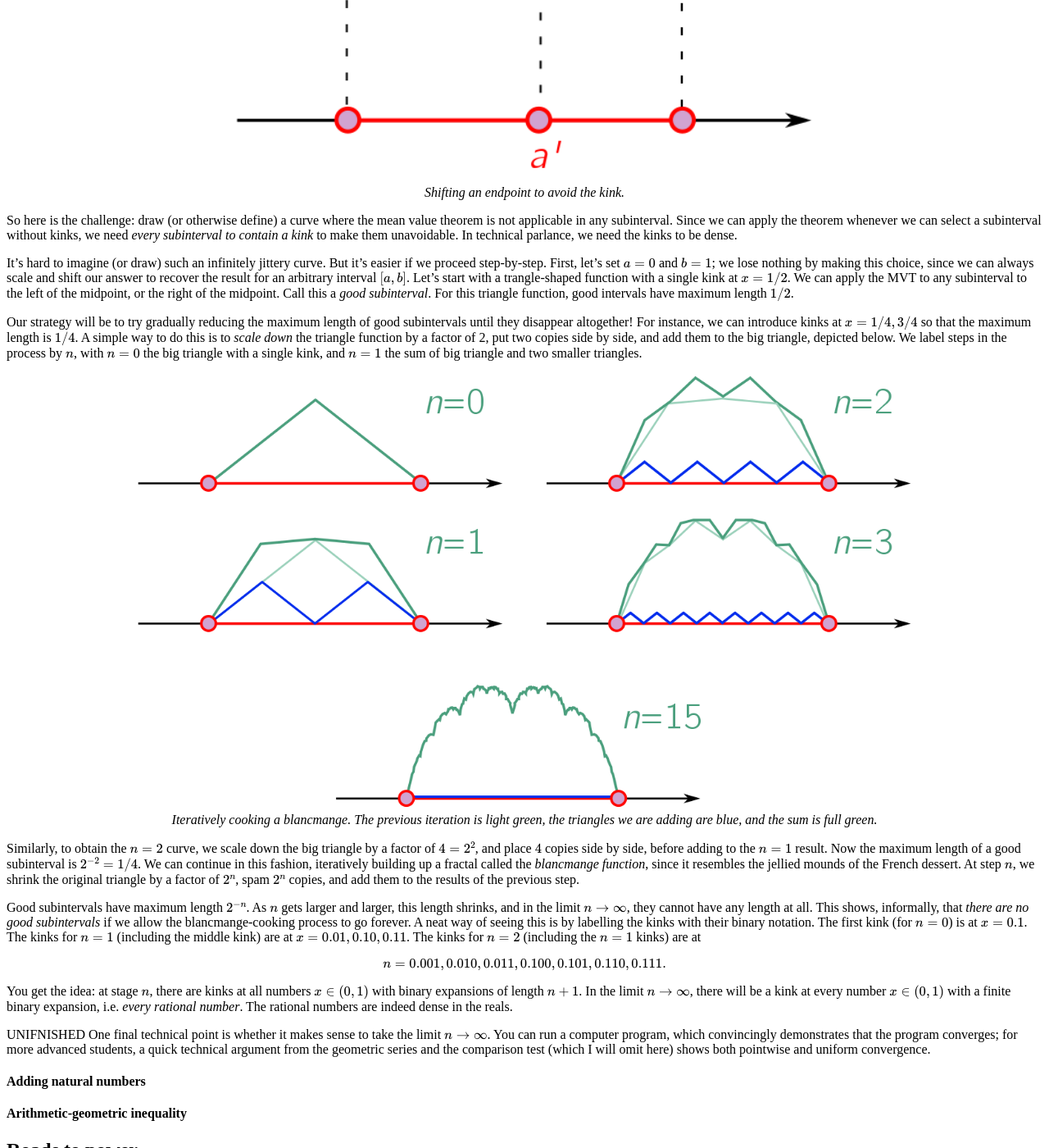
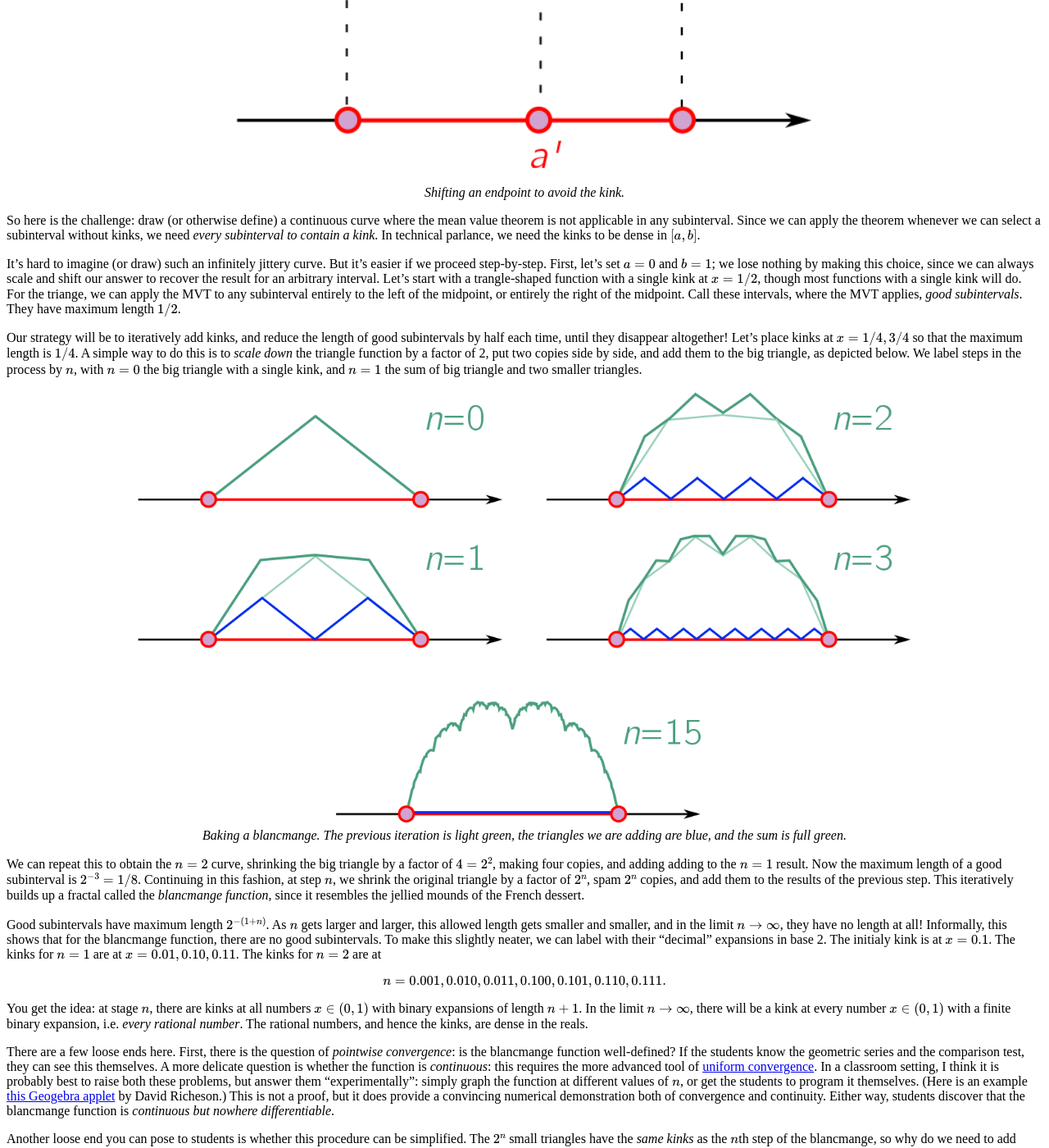
Before and after one commit to hapax/hapax.github.io, a Jekyll site: the page built from assets/teaching.md, in a window 1280 px wide and 1400 px high, scrolled down 9269 px. Shown: the whole window at 82% size. Built offline with Jekyll 4.4.1, drawn with Linux system fonts in a browser that asks for light colours; our own code applies the rules of GitHub Pages for plain Markdown files; formulas are drawn with MathJax 3; a script that is not in the unit is left out; some of the changed text lies outside the part shown.

Commit message:
Update teaching

```diff
--- a/assets/teaching.md
+++ b/assets/teaching.md
@@ -135,7 +135,7 @@
 Some students would probably still hate hiking.
 But so many more would be enriched.
 
-#### A patch of scrubland <a id="sec-1-2" name="sec-1-2"></a>
+#### 1.2. A patch of scrubland <a id="sec-1-2" name="sec-1-2"></a>
 
 I hope the analogy to maths education and its shortcomings is clear.
 Walking is the ability to manipulate
@@ -171,7 +171,7 @@
 This is what I mean by the scrubland: no landmarks, nothing for the eye to latch onto, just an
 endless plain of withered, ankle-height shrubs.
 
-#### Roads to nowhere <a id="sec-1-3" name="sec-1-3"></a>
+#### 1.3. Roads to nowhere <a id="sec-1-3" name="sec-1-3"></a>
 
 Of course, students need to practice walking before they wander off
 into the foothills, armed only with a compass and a sense of adventure.
@@ -223,7 +223,7 @@
 
 UNFINISHED
 
-## Roads to beauty <a id="sec-2" name="sec-2"></a>
+## 2. Roads to beauty <a id="sec-2" name="sec-2"></a>
 
 To conclude my little manifesto, I want to suggest two directions out of the scrubland.
 I will give concrete examples, based on the (randomly selected)
@@ -274,7 +274,7 @@
 task of choosing *multiple beautiful things* for students to look at.
 Hopefully one of them sticks!
 
-#### Example: the mean value theorem <a id="sec-2-1" name="sec-2-1"></a>
+#### 2.1. The mean value theorem <a id="sec-2-1" name="sec-2-1"></a>
 
 Our first mountain will be the *mean value theorem* (MVT).
 Instead of scaling the mountain and giving a fully rigorous proof, we
@@ -386,7 +386,7 @@
 A nice feature of our proof is that (combined with root-finding
 methods) it can be turned into an algorithm for finding the point $c$.
 
-#### A kink in the argument <a id="sec-2-2" name="sec-2-2"></a>
+#### 2.2. A kink in the argument <a id="sec-2-2" name="sec-2-2"></a>
 
 As fun as this theorem is to prove, it's even more fun to break.
 If the students draw a sharp kink in the curve, they should see that the theorem fails:
@@ -419,31 +419,31 @@
 	</div>
 	</figure>
 
-So here is the challenge: draw (or otherwise define) a curve where the
+So here is the challenge: draw (or otherwise define) a continuous curve where the
 mean value theorem is not applicable in any subinterval.
 Since we can apply the theorem whenever we can select a subinterval
-without kinks, we need *every subinterval to contain a kink* to make
-them unavoidable.
-In technical parlance, we need the kinks to be dense.
+without kinks, we need *every subinterval to contain a kink*.
+In technical parlance, we need the kinks to be dense in $[a, b]$.
 
 It's hard to imagine (or draw) such an infinitely jittery curve.
 But it's easier if we proceed step-by-step.
 First, let's set $a = 0$ and $b= 1$; we lose nothing by making this
 choice, since we can always scale and shift our answer to recover the
-result for an arbitrary interval $[a, b]$.
-Let's start with a trangle-shaped function with a single kink at $x = 1/2$.
-We can apply the MVT to any subinterval to the left of the midpoint,
-or the right of the midpoint.
-Call this a *good subinterval*.
-For this triangle function, good intervals have maximum length $1/2$.
+result for an arbitrary interval.
+Let's start with a trangle-shaped function with a single kink at $x =
+1/2$, though most functions with a single kink will do.
+For the triange, we can apply the MVT to any subinterval entirely to the left of the midpoint,
+or entirely the right of the midpoint.
+Call these intervals, where the MVT applies, *good subintervals*.
+They have maximum length $1/2$.
 
-Our strategy will be to try gradually reducing the maximum length of
-good subintervals until they disappear altogether!
-For instance, we can introduce kinks at $x = 1/4, 3/4$ so that the
+Our strategy will be to iteratively add kinks, and reduce the length
+of good subintervals by half each time, until they disappear altogether!
+Let's place kinks at $x = 1/4, 3/4$ so that the
 maximum length is $1/4$.
 A simple way to do this is to *scale down* the triangle function by a
 factor of 2, put two copies side by side, and add them to the big
-triangle, depicted below.
+triangle, as depicted below.
 We label steps in the process by $n$, with $n = 0$ the big triangle
 with a single kink, and $n = 1$ the sum of big triangle and two
 smaller triangles.
@@ -451,33 +451,29 @@
 <figure>
     <div style="text-align:center"><img src ="/images/posts/mvt9.png"
     width="80%" />
-		    <figcaption><i>Iteratively cooking a blancmange. The
+		    <figcaption><i>Baking a blancmange. The
     previous iteration is light green, the triangles we are adding are
     blue, and the sum is full green.</i></figcaption>
 	</div>
 	</figure>
 
-Similarly, to obtain the $n = 2$ curve, we scale down the big triangle
-by a factor of $4 = 2^2$, and place $4$ copies side by side, before
-adding to the $n = 1$ result.
-Now the maximum length of a good subinterval is $2^{-2} = 1/4$.
-We can continue in this fashion, iteratively building up a fractal
-called the *blancmange function*, since it resembles the jellied
-mounds of the French dessert.
-At step $n$, we shrink the original triangle by a factor of $2^n$,
+We can repeat this to obtain the $n = 2$ curve, shrinking the big
+triangle by a factor of $4 = 2^2$, making four copies, and adding adding to the $n = 1$ result.
+Now the maximum length of a good subinterval is $2^{-3} = 1/8$.
+Continuing in this fashion, at step $n$, we shrink the original triangle by a factor of $2^n$,
 spam $2^n$ copies, and add them to the results of the previous step.
+This iteratively builds up a fractal called the *blancmange function*,
+since it resembles the jellied mounds of the French dessert.
 
-Good subintervals have maximum length $2^{-n}$.
-As $n$ gets larger and larger, this length shrinks, and in the limit
-$n \to \infty$, they cannot have any length at all.
-This shows, informally, that *there are no good subintervals* if we
-allow the blancmange-cooking process to go forever.
-A neat way of seeing this is by labelling the kinks with their binary
-notation.
-The first kink (for $n = 0$) is at $x = 0.1$.
-The kinks for $n = 1$ (including the middle kink) are at $x
-= 0.01, 0.10, 0.11$.
-The kinks for $n= 2$ (including the $n = 1$ kinks) are at
+Good subintervals have maximum length $2^{-(1+n)}$.
+As $n$ gets larger and larger, this allowed length gets smaller and smaller, and in the limit
+$n \to \infty$, they have no length at all!
+Informally, this shows that for the blancmange function, there are no good subintervals.
+To make this slightly neater, we can label with their "decimal"
+expansions in base 2.
+The initialy kink is at $x = 0.1$.
+The kinks for $n = 1$ are at $x = 0.01, 0.10, 0.11$.
+The kinks for $n= 2$ are at
 
 $$
 n = 0.001, 0.010, 0.011, 0.100, 0.101, 0.110, 0.111.
@@ -488,21 +484,57 @@
 In the limit $n \to \infty$, there will be a kink at every number $x
 \in (0,1)$ with a finite binary expansion, i.e. *every rational
 number*.
-The rational numbers are indeed dense in the reals.
+The rational numbers, and hence the kinks, are dense in the reals.
 
-UNIFNISHED
-One final technical point is whether it makes sense to take the limit
-$n \to \infty$.
-You can run a computer program, which convincingly demonstrates that
-the program converges; for more advanced students, a quick technical
-argument from the geometric series and the comparison test (which I
-will omit here) shows both pointwise and uniform convergence.
+There are a few loose ends here.
+First, there is the question of *pointwise convergence*: is the
+blancmange function well-defined?
+If the students know the geometric series and the comparison test,
+they can see this themselves.
+A more delicate question is whether the function is *continuous*: this
+requires the more advanced tool of [uniform convergence](https://en.wikipedia.org/wiki/Uniform_convergence).
+In a classroom setting, I think it is probably best to raise both
+these problems, but answer them "experimentally": simply graph the
+function at different values of $n$, or get the students to program it themselves.
+(Here is an example [this Geogebra applet](https://www.geogebra.org/m/BTRh89uH)
+by David Richeson.)
+This is not a proof, but it does provide a convincing numerical
+demonstration both of convergence and continuity.
+Either way, students discover that the blancmange function is
+*continuous but nowhere differentiable*.
 
-#### Adding natural numbers <a id="sec-2-3" name="sec-2-3"></a>
+Another loose end you can pose to students is whether this procedure
+can be simplified.
+The $2^n$ small triangles have the *same kinks* as the $n$th step of the
+blancmange, so why do we need to add them?
+Couldn't we just take the shrunken triangles in the limit $n\to\infty$
+and use those instead?
+Let students play around and see what happens.
 
-#### Arithmetic-geometric inequality <a id="sec-2-4" name="sec-2-4"></a>
+<figure>
+    <div style="text-align:center"><img src ="/images/posts/mvt10.png"
+    width="60%" />
+		    <figcaption><i>The limit of small triangles is just a
+    constant function.</i></figcaption>
+	</div>
+	</figure>
 
-## Roads to power
+They should come to suspect one of two things: first, it is somehow
+made of infinitely small, jagged triangles; or the subtler, correct view that is just a straight line.
+The technical tool to address this is the
+[Hausdorff limit](https://en.wikipedia.org/wiki/Hausdorff_distance) of
+sets, but you can make do with a simple intuition pump: how tall are
+the triangles in the $n\to\infty$ limit?
+Well, whatever height $h$ the first triangle is, at the $n$th step
+they are height $h/2^n$.
+As $n$ gets large, this goes very quickly to $0$.
+
+They may or may not like this "pathological" function.
+Mathematician Charles Hermite wrote, “I turn with terror and horror from this
+lamentable scourge of functions with no derivatives.”
+But this is
+
+## 3. Roads to power
 
 A second type of landmark is
 
@@ -1057,3 +1089,7 @@
 
 This will maximally break the theorem in the sense that it holds for *no
 subinterval* of $[a, b]$.
+
+#### 2.3. Adding natural numbers <a id="sec-2-3" name="sec-2-3"></a>
+
+#### 2.4. Arithmetic-geometric inequality <a id="sec-2-4" name="sec-2-4"></a>
```
Also changed, not shown: other parts of assets/teaching.md (+3 -3 lines), images/posts/mvt10.png (added), images/posts/mvt9.png, 1 other file.
